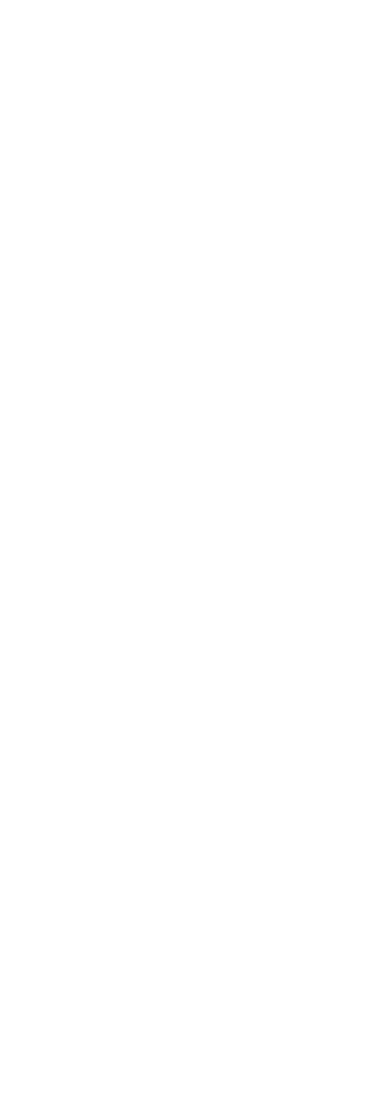
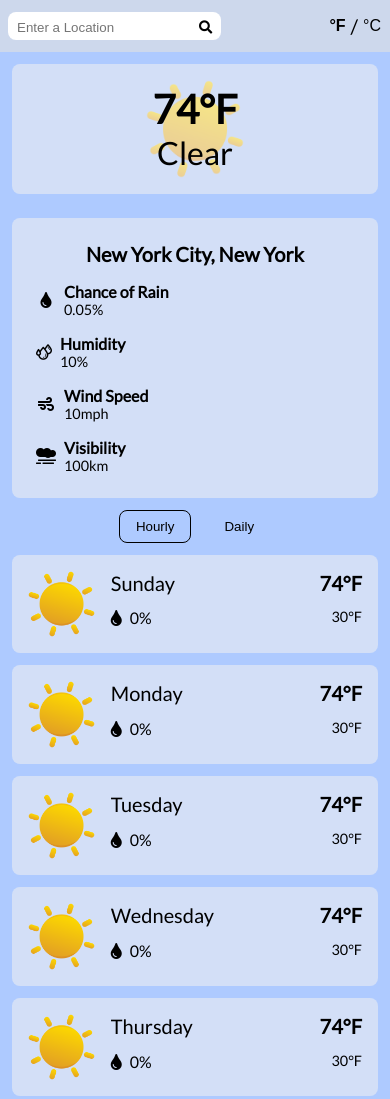
Before and after one commit to cyanChill/weather-web-app, a website built with webpack: page dist/index.html in a window 390 px wide. Shown: the top 1099 px of the page. Before the commit the page ends 844 px from the top, so only its background shows below. Built offline with nearby package versions, Linux system fonts and the light colour scheme.

Commit message:
created mock layout and done visual styling for mobile

```diff
--- a/dist/index.html
+++ b/dist/index.html
@@ -5,8 +5,135 @@
     <meta http-equiv="X-UA-Compatible" content="IE=edge" />
     <meta name="viewport" content="width=device-width, initial-scale=1.0" />
     <title>Weather App</title>
+    <link
+      rel="stylesheet"
+      href="https://cdnjs.cloudflare.com/ajax/libs/font-awesome/5.15.4/css/all.min.css"
+      integrity="sha512-1ycn6IcaQQ40/MKBW2W4Rhis/DbILU74C1vSrLJxCq57o941Ym01SwNsOMqvEBFlcgUa6xLiPY/NS5R+E6ztJQ=="
+      crossorigin="anonymous"
+      referrerpolicy="no-referrer"
+    />
     <link rel="stylesheet" href="style.css" />
     <script src="main.js" defer></script>
   </head>
-  <body></body>
+  <body>
+    <header id="weather-header">
+      <span id="curr-time">Time</span>
+      <form id="search-bar">
+        <input
+          type="text"
+          name="search-field"
+          id="search-field"
+          placeholder="Enter a Location"
+          autocomplete="off"
+        />
+        <button type="submit" id="search-btn"><i class="fas fa-search"></i></button>
+      </form>
+      <div id="unit-selector">
+        <button id="farenheit" class="selected">°F</button>
+        <span>/</span>
+        <button id="celsius">°C</button>
+      </div>
+    </header>
+
+    <div id="content">
+      <section id="curr-temp" class="container-style">
+        <img src="images/day_clear.png" alt="sunny weather image" class="weather-img" />
+        <div class="above">
+          <span class="temp">74°F</span>
+          <div class="weather-description">Clear</div>
+        </div>
+      </section>
+
+      <section id="location-info" class="container-style">
+        <h3 id="curr-location">New York City, New York</h3>
+        <section id="specifications">
+          <div id="chance-rain">
+            <i class="fas fa-tint fa-fw"></i>
+            <div class="curr-details">
+              <span>Chance of Rain</span>
+              <span class="value">0.05%</span>
+            </div>
+          </div>
+          <div id="humidity">
+            <img src="images/humidity.png" alt="humidity icon" class="icon-img" />
+            <div class="curr-details">
+              <span>Humidity</span>
+              <span class="value">10%</span>
+            </div>
+          </div>
+          <div id="wind-speed">
+            <i class="fas fa-wind fa-fw"></i>
+            <div class="curr-details">
+              <span>Wind Speed</span>
+              <span class="value">10mph</span>
+            </div>
+          </div>
+          <div id="visibility">
+            <i class="fas fa-smog fa-fw"></i>
+            <div class="curr-details">
+              <span>Visibility</span>
+              <span class="value">100km</span>
+            </div>
+          </div>
+        </section>
+      </section>
+
+      <div id="future-weather-btns">
+        <button id="hourly" class="selected">Hourly</button>
+        <button id="daily">Daily</button>
+      </div>
+
+      <div id="future-weather-information">
+        <div class="weather-card container-style">
+          <img src="images/day_clear.png" alt="sunny weather image" class="weather-img" />
+          <span class="time">Sunday</span>
+          <span class="precip">0%</span>
+          <span class="temp-hi">74°F</span>
+          <span class="temp-low">30°F</span>
+        </div>
+        <div class="weather-card container-style">
+          <img src="images/day_clear.png" alt="sunny weather image" class="weather-img" />
+          <span class="time">Monday</span>
+          <span class="precip">0%</span>
+          <span class="temp-hi">74°F</span>
+          <span class="temp-low">30°F</span>
+        </div>
+        <div class="weather-card container-style">
+          <img src="images/day_clear.png" alt="sunny weather image" class="weather-img" />
+          <span class="time">Tuesday</span>
+          <span class="precip">0%</span>
+          <span class="temp-hi">74°F</span>
+          <span class="temp-low">30°F</span>
+        </div>
+        <div class="weather-card container-style">
+          <img src="images/day_clear.png" alt="sunny weather image" class="weather-img" />
+          <span class="time">Wednesday</span>
+          <span class="precip">0%</span>
+          <span class="temp-hi">74°F</span>
+          <span class="temp-low">30°F</span>
+        </div>
+        <div class="weather-card container-style">
+          <img src="images/day_clear.png" alt="sunny weather image" class="weather-img" />
+          <span class="time">Thursday</span>
+          <span class="precip">0%</span>
+          <span class="temp-hi">74°F</span>
+          <span class="temp-low">30°F</span>
+        </div>
+        <div class="weather-card container-style">
+          <img src="images/day_clear.png" alt="sunny weather image" class="weather-img" />
+          <span class="time">Friday</span>
+          <span class="precip">0%</span>
+          <span class="temp-hi">74°F</span>
+          <span class="temp-low">30°F</span>
+        </div>
+        <div class="weather-card container-style">
+          <img src="images/day_clear.png" alt="sunny weather image" class="weather-img" />
+          <span class="time">Saturday</span>
+          <span class="precip">0%</span>
+          <span class="temp-hi">74°F</span>
+          <span class="temp-low">30°F</span>
+        </div>
+      </div>
+    </div>
+  </body>
 </html>
--- a/dist/style.css
+++ b/dist/style.css
@@ -0,0 +1,220 @@
+@import url("https://fonts.googleapis.com/css2?family=Lato&display=swap");
+
+:root {
+  --transparent-header: rgba(224, 224, 224, 0.62);
+  --transparent-main: rgba(240, 240, 240, 0.56);
+
+  --bkg-main: #aecaff;
+}
+
+*,
+*::before,
+*::after {
+  box-sizing: border-box;
+  margin: 0;
+  padding: 0;
+}
+
+body {
+  min-height: 100vh;
+  width: 100vw;
+  background: var(--bkg-main);
+  font-family: "Lato", sans-serif;
+}
+
+input,
+button {
+  border: none;
+  outline: none;
+  background: transparent;
+  border: 1px solid transparent;
+  border-radius: 0.5rem;
+}
+
+.container-style {
+  padding: 1rem;
+  margin: 0.75rem;
+
+  border-radius: 0.5rem;
+  background: var(--transparent-main);
+}
+
+/* Content Container */
+#content {
+  display: flex;
+  flex-direction: column;
+}
+
+/* Header Bar */
+#weather-header {
+  display: flex;
+  justify-content: space-between;
+  align-items: center;
+  padding: 0.75rem 0.5rem;
+  background: var(--transparent-header);
+}
+
+#curr-time {
+  display: none;
+}
+
+#search-bar {
+  border-radius: 0.5rem;
+  padding: 0.25rem 0.5rem;
+  background: white;
+}
+
+#unit-selector {
+  display: flex;
+  align-items: center;
+  gap: 0.25rem;
+  font-size: clamp(1.25rem, 3vw, 3rem);
+}
+
+#unit-selector button {
+  font-size: clamp(1rem, 3vw, 3rem);
+}
+
+#unit-selector .selected {
+  font-weight: bold;
+}
+
+/* Current Temperature Widget */
+#curr-temp {
+  display: flex;
+  flex-direction: column;
+  justify-content: center;
+  align-items: center;
+
+  position: relative;
+}
+
+#curr-temp .weather-img {
+  width: clamp(5rem, 25vw, 10rem);
+  z-index: -1; /* Put behind background */
+}
+
+.above {
+  display: flex;
+  flex-direction: column;
+  justify-content: center;
+  align-items: center;
+  position: absolute;
+}
+
+#curr-temp .temp {
+  font-weight: bold;
+  font-size: 2.5rem;
+}
+
+#curr-temp .weather-description {
+  font-size: 2rem;
+}
+
+/* Location Info */
+#location-info {
+  display: flex;
+  flex-direction: column;
+  align-items: center;
+}
+
+#curr-location {
+  text-align: center;
+  padding: 0.5rem;
+  font-size: clamp(1.25rem, 3vw, 3rem);
+}
+
+#specifications {
+  width: 100%;
+  display: flex;
+  flex-direction: column;
+}
+
+#specifications > * {
+  display: flex;
+  align-items: center;
+  gap: 0.5rem;
+  padding: 0.5rem;
+}
+
+.curr-details {
+  display: flex;
+  flex-direction: column;
+}
+
+.curr-details span:not(.value) {
+  font-weight: bold;
+  font-size: clamp(1rem, 3vw, 1.5rem);
+}
+
+.curr-details span.value {
+  font-size: clamp(0.9rem, 3vw, 1.25rem);
+}
+
+.icon-img {
+  width: 1rem;
+}
+
+/* Future Weather Buttons (Hourly/Daily) */
+#future-weather-btns {
+  display: flex;
+  justify-content: center;
+  gap: 1rem;
+}
+
+#future-weather-btns button {
+  padding: 0.5rem 1rem;
+}
+
+#future-weather-btns .selected {
+  border: 1px solid black;
+}
+
+/* Weather Card */
+.weather-card {
+  display: grid;
+  grid-template-columns: 20% auto max-content;
+  column-gap: 1rem;
+  row-gap: 0.25rem;
+  grid-template-rows: repeat(2, auto);
+}
+
+.weather-card .weather-img {
+  width: 100%;
+  grid-column: 1 / 2;
+  grid-row: 1 / 3;
+  align-self: center;
+}
+
+.time {
+  grid-column: 2 / 3;
+  grid-row: 1 / 2;
+  font-size: clamp(1.25rem, 3vw, 2rem);
+}
+
+.precip {
+  grid-column: 2 /3;
+  grid-row: 2 / 3;
+}
+
+.precip::before {
+  content: "\f043";
+  font-family: "Font Awesome 5 Free";
+  font-weight: 900;
+  padding-right: 0.5rem;
+}
+
+.temp-hi {
+  grid-column: 3 / 4;
+  grid-row: 1 / 2;
+  font-size: clamp(1.25rem, 3vw, 2rem);
+  font-weight: bold;
+  text-align: right;
+}
+
+.temp-low {
+  grid-column: 3 / 4;
+  grid-row: 2 / 3;
+  font-size: clamp(0.9rem, 3vw, 1.5rem);
+  text-align: right;
+}
```
Also changed, not shown: dist/images/day_clear.png (added), dist/images/humidity.png (added).
